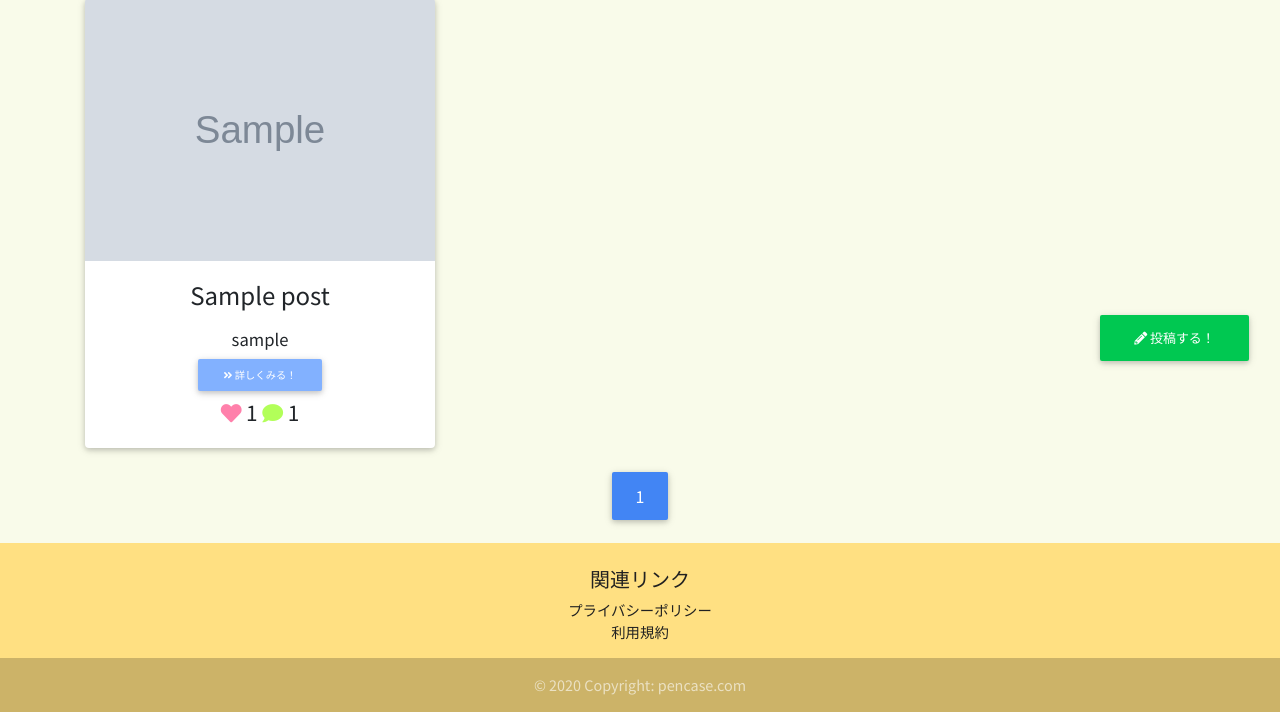
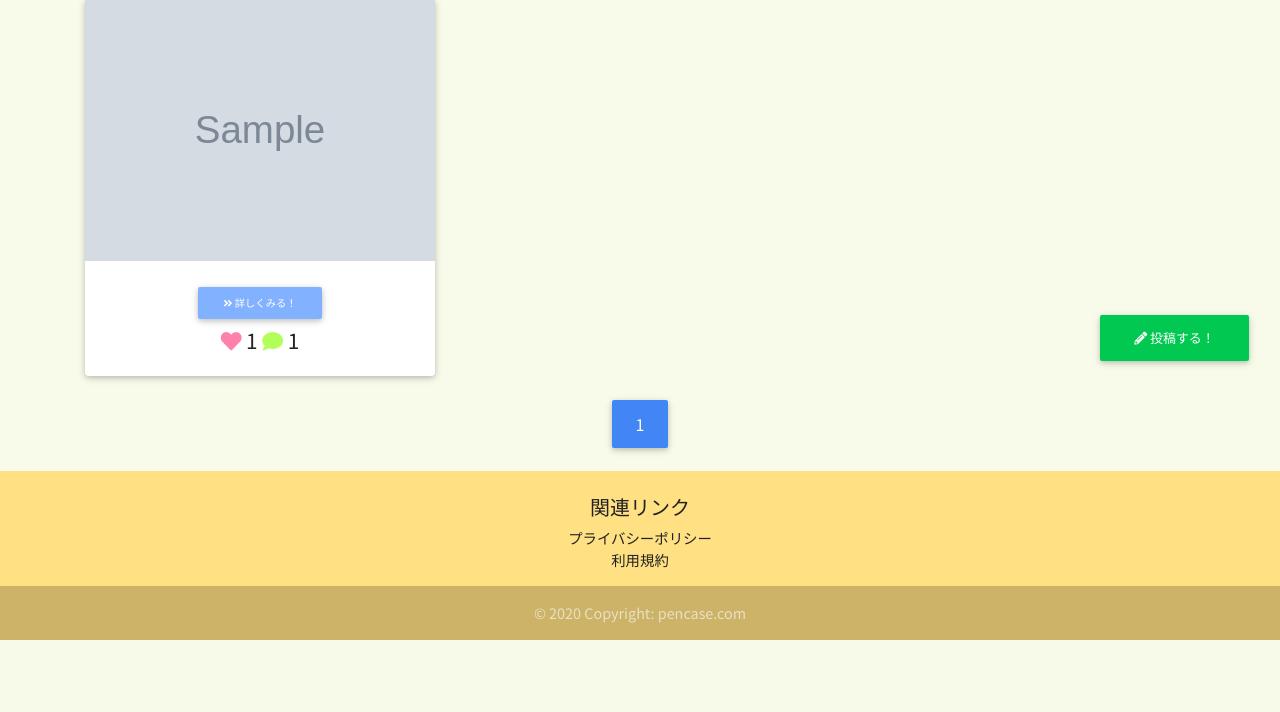
Before and after one commit to cota-eng/pencaseapp-aws-heroku, a Django app: template templates/pencaseapp/trend.html in a window 1280 px wide. Shown: the part 378-1090 px from the top of the page. After the commit the page ends 1018 px from the top, so only its background shows below. Run offline with Django 3.2, Linux system fonts and the light colour scheme; the template is opened without the code that fills it: most values are stand-ins (such as "Sample title", 1, 10 or a date in 2020); grey boxes marked "Sample" are stand-in pictures; some libraries are stand-ins or nearby versions.

Commit message:
一覧にニックネーム載せない

```diff
--- a/templates/pencaseapp/latest.html
+++ b/templates/pencaseapp/latest.html
@@ -37,10 +37,6 @@
                     </div>
                     <!--Card content-->
                     <div class="card-body">
-                        <!--Title-->
-                        <h4 class="card-title">{{object.title}}</h4>
-                        <!--Text-->
-                        <small class="text-right">{{object.author.nickname}}</small><br>
                         <a href="{% url 'pencaseapp:article_detail' object.pk %}" class="btn btn-light-blue btn-sm">
                             <i class="fas fa-angle-double-right"></i>
                             詳しくみる！</a><br>
--- a/templates/pencaseapp/trend.html
+++ b/templates/pencaseapp/trend.html
@@ -22,10 +22,6 @@
                     </div>
                     <!--Card content-->
                     <div class="card-body">
-                        <!--Title-->
-                        <h4 class="card-title">{{object.title}}</h4>
-                        <!--Text-->
-                        <small class="text-right">{{object.author.nickname}}</small><br>
                         <a href="{% url 'pencaseapp:article_detail' object.pk %}" class="btn btn-light-blue btn-sm">
                             <i class="fas fa-angle-double-right"></i>
                             詳しくみる！</a><br>
```
